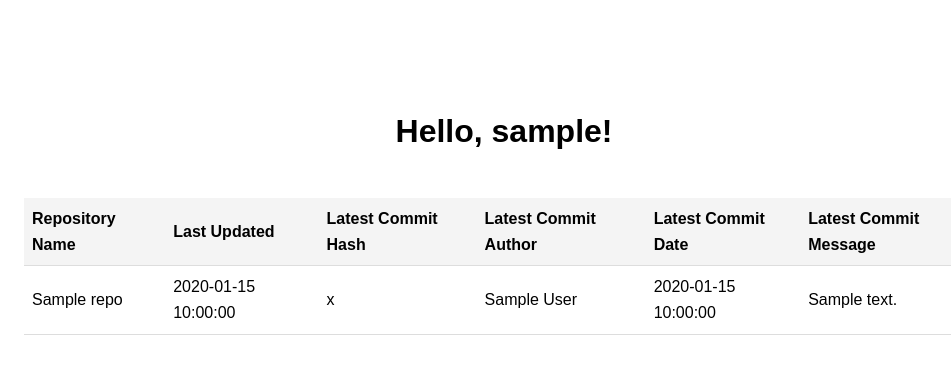
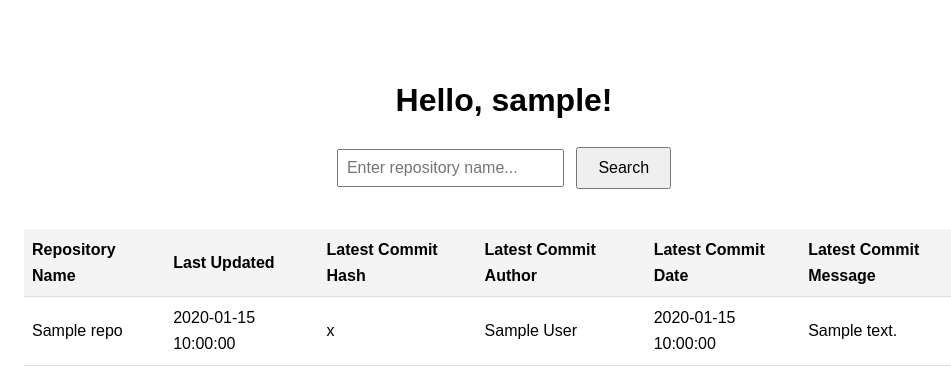
Before and after one commit to zeanmio/SSE-Lab2, a Flask app: template api/templates/hello_github_user.html in a window 1280 px wide. Shown: the top 375 px of the page, without its empty margins (136-1087 px from the left). Run offline with Flask 3, Linux system fonts and the light colour scheme; the template is opened without the code that fills it: most values are stand-ins (such as "Sample title", 1, 10 or a date in 2020).

Commit message:
search and detail

```diff
--- a/api/templates/hello_github_user.html
+++ b/api/templates/hello_github_user.html
@@ -40,11 +40,29 @@
         th {
             background-color: #f4f4f4;
         }
+        .search-container {
+            margin-bottom: 20px;
+        }
+        #searchInput {
+            padding: 8px;
+            margin-right: 8px;
+            font-size: 16px;
+        }
+        #searchButton {
+            padding: 10px 20px;
+            font-size: 16px;
+            cursor: pointer;
+        }
     </style>
 </head>
 
 <body>
     <h1>Hello, {{username}}!</h1>
+
+    <div class="search-container">
+        <input type="text" id="searchInput" placeholder="Enter repository name...">
+        <button id="searchButton" type="button">Search</button>
+    </div>
 
     <div class="table-container">
     <table>
@@ -135,5 +153,56 @@
             }
         });
     </script>
+
+    <script>
+        document.addEventListener('DOMContentLoaded', function () {
+            document.getElementById('searchButton').addEventListener('click', function () {
+                const searchTerm = document.getElementById('searchInput').value;
+                searchRepositories(searchTerm);
+            });
+        });
+
+        function searchRepositories(searchTerm) {
+            fetch(`https://api.github.com/search/repositories?q=${encodeURIComponent(searchTerm)}`)
+                .then(response => response.json())
+                .then(data => {
+                    displaySearchResults(data.items);
+                })
+                .catch(error => {
+                    console.error('Error:', error);
+                });
+        }
+
+        function displaySearchResults(repositories) {
+            const resultsContainer = document.createElement('div');
+            resultsContainer.id = 'searchResults';
+            const existingResults = document.getElementById('searchResults');
+            if (existingResults) {
+                existingResults.parentNode.removeChild(existingResults);
+            }
+            repositories.forEach(repo => {
+                const repoElement = document.createElement('div');
+                repoElement.innerHTML = `
+                    <h2>${repo.name}</h2>
+                    <p>${repo.description}</p>
+                    <button onclick="displayRepositoryDetails('${repo.full_name}')">View Details</button>
+                `;
+                resultsContainer.appendChild(repoElement);
+            });
+            document.body.appendChild(resultsContainer);
+        }
+
+        function displayRepositoryDetails(fullName) {
+            fetch(`https://api.github.com/repos/${fullName}`)
+                .then(response => response.json())
+                .then(repoDetails => {
+                    console.log(repoDetails);
+                })
+                .catch(error => {
+                    console.error('Error:', error);
+                });
+        }
+    </script>
+
 </body>
 </html>
```
